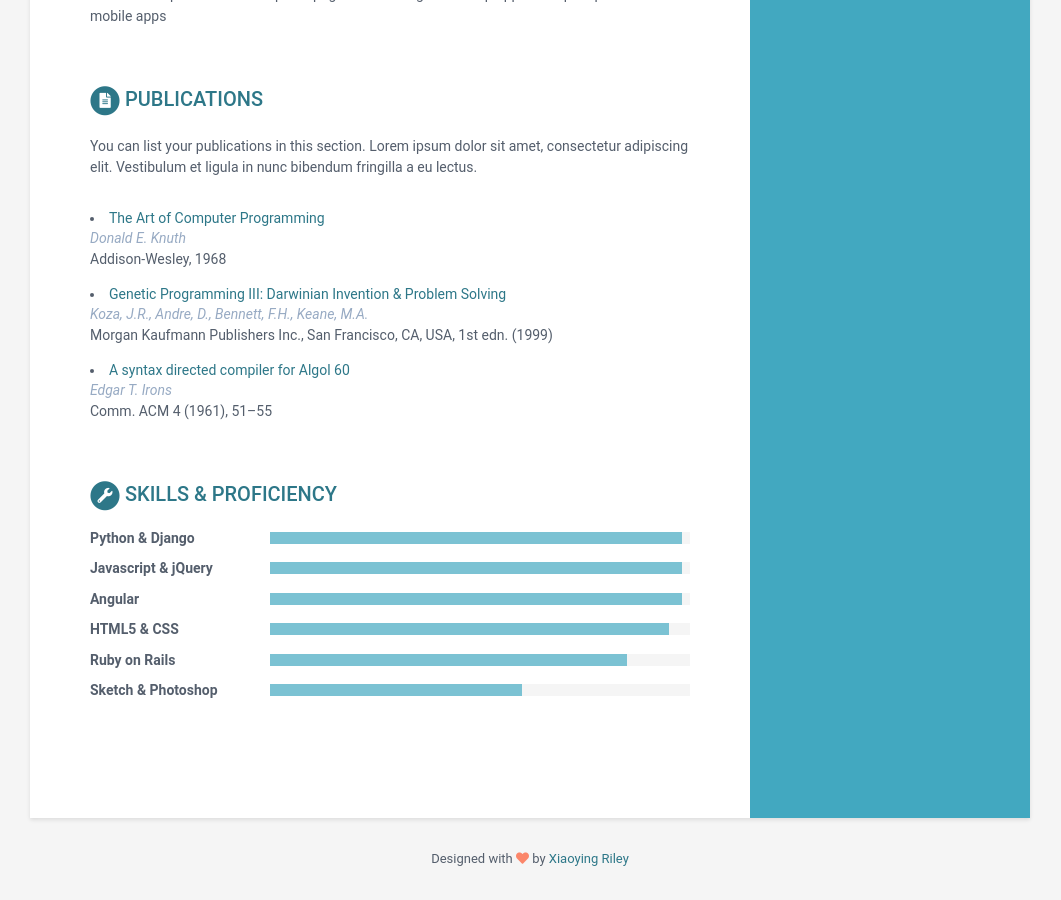
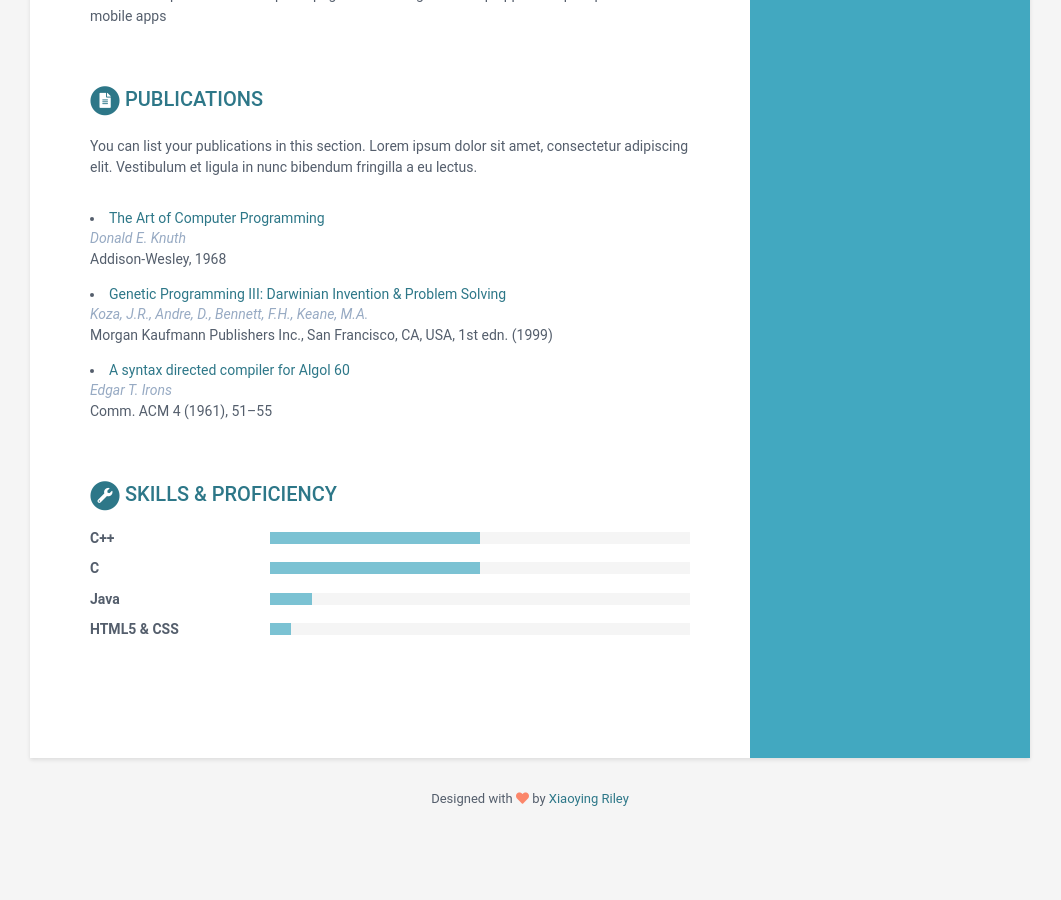
Before and after one commit to ryandoescoding/p5project, a Jekyll site: the page built from index.html, in a window 1280 px wide and 900 px high, scrolled down 1438 px. Shown: the whole window, without its empty margins (110-1171 px from the left). Built offline with Jekyll 4.4.1, drawn with Linux system fonts in a browser that asks for light colours; after the commit the page ends 2277 px from its top, so only the background shows below that.

Commit message:
Update data.yml
asdfasmp

```diff
--- a/_data/data.yml
+++ b/_data/data.yml
@@ -168,23 +168,17 @@ skills:
     title: Skills &amp; Proficiency
 
     toolset:
-      - name: Python & Django
-        level: 98%
+      - name: C++
+        level: 50%
 
-      - name: Javascript & jQuery
-        level: 98%
+      - name: C
+        level: 50%
 
-      - name: Angular
-        level: 98%
+      - name: Java
+        level: 10%
 
       - name: HTML5 & CSS
-        level: 95%
-
-      - name: Ruby on Rails
-        level: 85%
-
-      - name: Sketch & Photoshop
-        level: 60%
+        level: 5%
 
 footer: >
     Designed with <i class="fas fa-heart"></i> by <a href="http://themes.3rdwavemedia.com" target="_blank" rel="nofollow">Xiaoying Riley</a>
```
